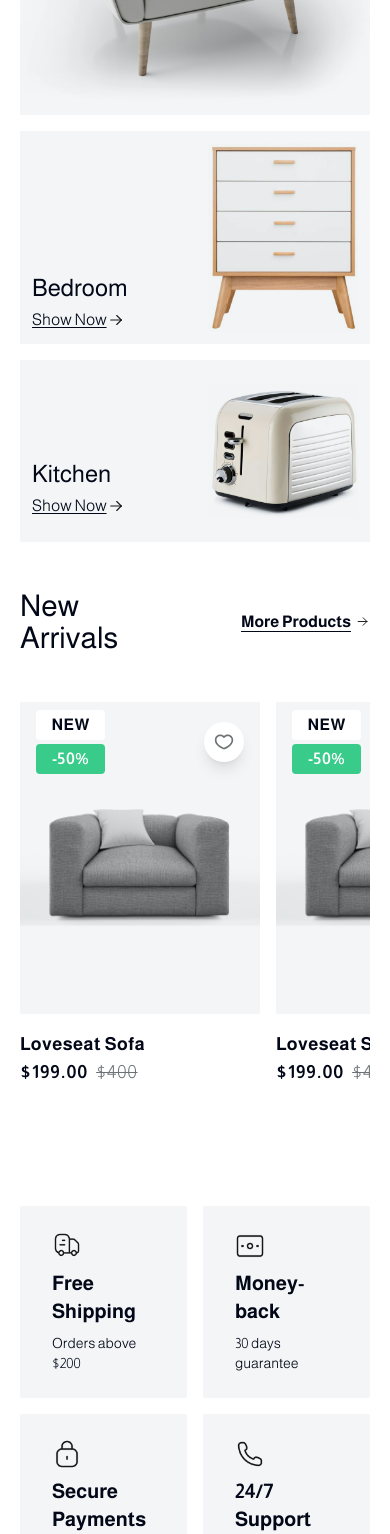
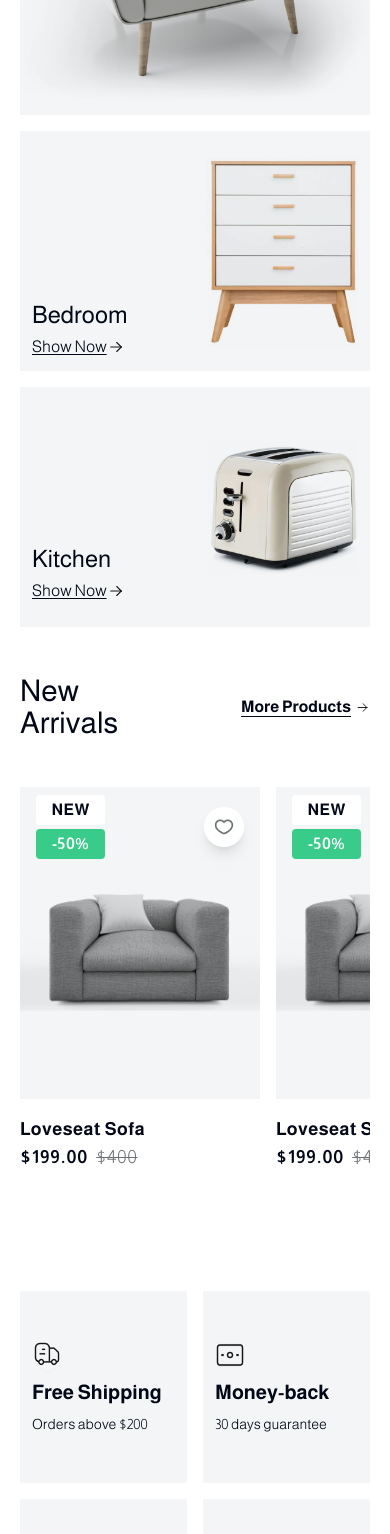
Before and after one commit to Varghab/elegant, a Next.js app: page / in a window 390 px wide. Shown: the part 1140-2674 px from the top of the page. Built offline with nearby package versions, Linux system fonts and the light colour scheme.

Commit message:
footer implemented

```diff
--- a/components/shared/CategoryGrid.tsx
+++ b/components/shared/CategoryGrid.tsx
@@ -6,8 +6,8 @@ const CategoryGrid = () => {
   return (
     <div>
       <div className="grid grid-cols-1 md:grid-cols-2 gap-4">
-          <Link href={`/category=livingroom`}>
-          <div className=" bg-[#F3F5F7] relative ">
+          <Link className='h-full' href={`/category=livingroom`}>
+          <div className=" bg-[#F3F5F7] h-full relative ">
             <div className="absolute top-6 left-6 sm:top-10 sm:left-10 flex flex-col gap-1">
               <p className="sm:text-3xl text-2xl font-[500]">Living Room</p>
               <span className="flex items-center underline underline-offset-2">
@@ -21,9 +21,9 @@ const CategoryGrid = () => {
           </div>
           </Link>
           <div className="flex flex-col gap-4">
-            <Link className='h-full' href={`/category=bedroom`}>
+            <Link className='min-h-60' href={`/category=bedroom`}>
             <div className="bg-[#F3F5F7] h-full flex p-3 sm:p-6 gap-6 justify-between items-end">
-              <div className="flex flex-col gap-1 ">
+              <div className="flex flex-col gap-1 w-full">
                 <p className="sm:text-3xl text-2xl font-[500]">
                   Bedroom
                 </p>
@@ -32,12 +32,15 @@ const CategoryGrid = () => {
                   <Image alt="right-arrow" src="/assets/icons/arrow-right.svg" width={18} height={18} />
                 </span>
               </div>
-              <Image src="/assets/images/drawer.png" className="" alt="drawer" width={150} height={150} />
+              <div className='relative h-full max-w-60 w-full'>
+                <Image src="/assets/images/drawer.png" className="" alt="drawer" fill objectFit='contain' />
+
+              </div>
             </div>
             </Link>
-            <Link className='h-full' href={`/category=kitchen`}>
+            <Link className='min-h-60' href={`/category=kitchen`}>
             <div className="bg-[#F3F5F7] h-full flex p-3 py-6 sm:p-6 gap-6 justify-between items-end">
-              <div className="flex flex-col gap-1 ">
+              <div className="flex flex-col gap-1 max-w-40 w-full ">
                 <p className="sm:text-3xl text-2xl font-[500]">
                   Kitchen
                 </p>
@@ -46,7 +49,9 @@ const CategoryGrid = () => {
                   <Image alt="right-arrow" src="/assets/icons/arrow-right.svg" width={18} height={18} />
                 </span>
               </div>
-              <Image src="/assets/images/toaster.png" className="" alt="toaster" width={150} height={150} />
+              <div className='relative h-full w-full '>
+                <Image src="/assets/images/toaster.png" className="" alt="toaster" fill objectFit='contain' />
+              </div>
             </div>
             </Link>
           </div>
--- a/components/shared/Features.tsx
+++ b/components/shared/Features.tsx
@@ -5,8 +5,8 @@ import React from 'react'
 const Feature = ({image, label, labelDescription}: {image:string, label:string, labelDescription:string}) => {
 
     return(
-        <div className='bg-[#F3F5F7] rounded-[2px] max-w-[500px] min-h-[12rem] flex items-center px-8'>
-            <div className='flex flex-col gap-2'>
+        <div className='bg-[#F3F5F7] rounded-[2px] max-w-[500px] min-h-[12rem] flex items-center md:px-8 px-3'>
+            <div className='flex flex-col gap-2 flex-wrap'>
                 <Image src={image} width={30} height={30} alt="Fast-shipping" />
                 <h1 className='text-xl font-semibold'>{label}</h1>
                 <p className='text-sm font-[300]'>{labelDescription}</p>
--- a/components/shared/Footer.tsx
+++ b/components/shared/Footer.tsx
@@ -1,9 +1,32 @@
 import React from 'react'
+import Link from 'next/link'
 
 const Footer = () => {
   return (
-    <div>
-      Footer
+    <div className='bg-[#141718] '>
+      <section className='wrapper text-[#c0c2c5]' >
+        <div className='flex flex-col md:flex-row justify-between items-center mt-10'>
+          <div className='flex flex-col md:flex-row items-center gap-4 md:gap-6'>
+            <span className='text-white text-3xl tracking-tight'>3legant.</span>
+            <span className='border border-[#c0c2c5] md:w-0 w-6 md:h-6'></span>
+            <span>Gift & Decoration Store</span>
+          </div>
+          <ul className=' flex-center-4 md:flex-center-8 mt-8 md:mt-0 flex-col md:flex-row p-regular-18 text-[#c0c2c5]'>
+                <Link href="/"><li>Home</li></Link>
+                <Link href="/product"><li>Product</li></Link>
+                <Link href="/shop"><li>Shop</li></Link>
+                <Link href="/contact"><li>Contact us</li></Link>
+          </ul>
+        </div>
+        <hr className='border border-neutral-600 mt-8 md:mt-14' />
+        <div className='flex justify-center items-center mt-4'>
+          <div className='flex flex-col md:flex-row items-center md:mt-0 mt-5 md:gap-5 gap-2'>
+            <span className='order-3'>Copyright © 2023 3legant. All rights reserved</span>
+            <span className='order-2'>Privacy Policy</span>
+            <span className='order-1'>Terms of Use</span>
+          </div>
+        </div>
+      </section>
     </div>
   )
 }
--- a/components/shared/Navitems.tsx
+++ b/components/shared/Navitems.tsx
@@ -3,15 +3,15 @@ import Link from 'next/link';
 import { usePathname } from 'next/navigation'
 import React from 'react'
 
-const Navitems = () => {
+const Navitems = ({renderActiveLink=true}:{renderActiveLink?:boolean}) => {
     const pathname = usePathname();
     return (
-        <div className='hidden md:block'>
+        <div className={`hidden md:block`}>
             <ul className='flex-center-8 text-secondary p-regular-18'>
-                <Link href="/"><li className={`${pathname==='/'&&'font-semibold'}`}>Home</li></Link>
-                <Link href="/product"><li className={`${pathname==='/product'&&'font-semibold'}`}>Product</li></Link>
-                <Link href="/shop"><li className={`${pathname==='/shop'&&'font-semibold'}`}>Shop</li></Link>
-                <Link href="/contact"><li className={`${pathname==='/contact'&&'font-semibold'}`}>Contact us</li></Link>
+                <Link href="/"><li className={`${renderActiveLink&&pathname==='/'&&'font-semibold'}`}>Home</li></Link>
+                <Link href="/product"><li className={`${renderActiveLink&&pathname==='/product'&&'font-semibold'}`}>Product</li></Link>
+                <Link href="/shop"><li className={`${renderActiveLink&&pathname==='/shop'&&'font-semibold'}`}>Shop</li></Link>
+                <Link href="/contact"><li className={`${renderActiveLink&&pathname==='/contact'&&'font-semibold'}`}>Contact us</li></Link>
             </ul>
         </div>
     )
--- a/components/shared/Newsletter.tsx
+++ b/components/shared/Newsletter.tsx
@@ -10,7 +10,7 @@ const Newsletter = () => {
                 <h5 className='h5-bold'>Join Our Newsletter</h5>
                 <p className='p-regular-18 mt-2'>Sign up for deals, new products and promotions</p>
                 <form className='mt-8'>
-                    <div className='flex flex-row items-center bg-[#F2F4F6] gap-2 py-2 border-b-2 border-b-neutral-400'>
+                    <div className='flex flex-row items-center flex-wrap bg-[#F2F4F6] gap-2 py-2 border-b-2 border-b-neutral-400'>
                         <Image src="/assets/icons/email.png" alt="email-icon" width={20} height={20} />
                         <input className='flex-1 outline-none bg-[#F2F4F6]' type='text' placeholder='Email Address' />
                         <button>Signup</button>
```
